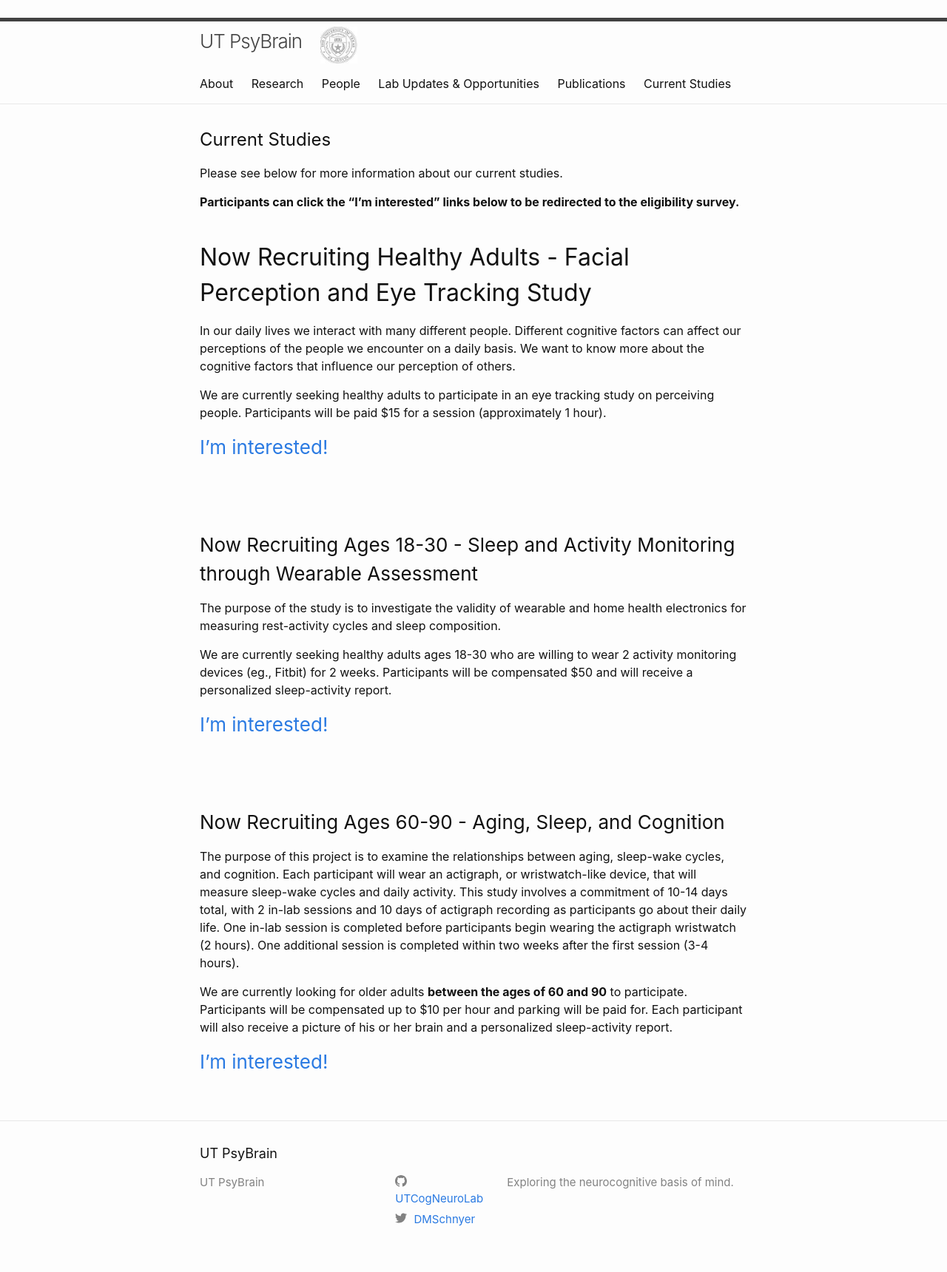
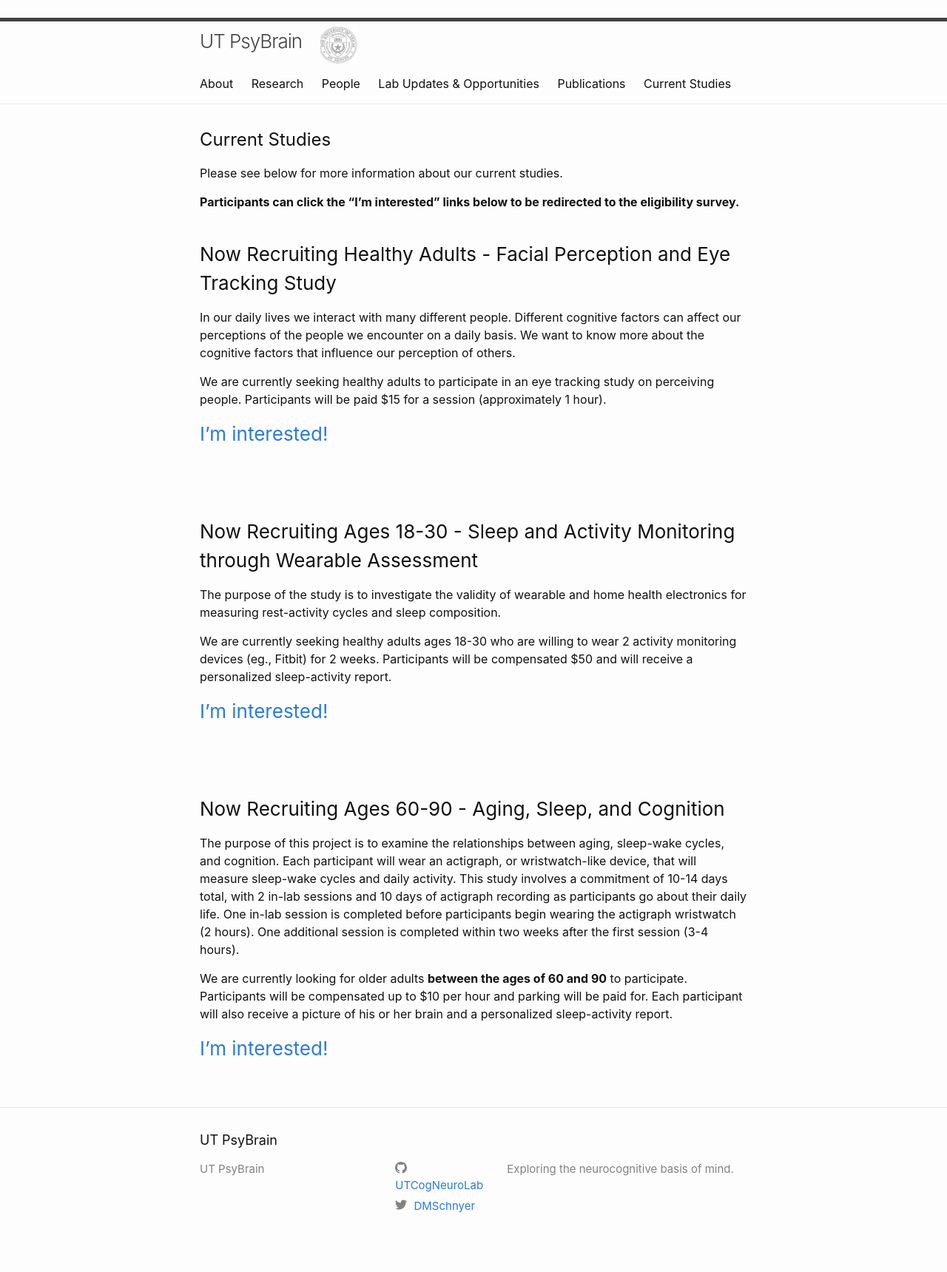
Before and after one commit to UTCogNeuroLab/UTCogNeuroLab.github.io, a Jekyll site: the page built from studies.md, in a window 1280 px wide. Shown: the whole page at 74% size. Built offline with Jekyll 4.4.1, drawn with Linux system fonts in a browser that asks for light colours; nearby versions of some CDN libraries.

```diff
--- a/studies.md
+++ b/studies.md
@@ -11,14 +11,14 @@ Please see below for more information about our current studies.
 
 **Participants can click the "I'm interested" links below to be redirected to the eligibility survey.** <br> <br>
 
-## Now Recruiting Healthy Adults - Facial Perception and Eye Tracking Study
+### Now Recruiting Healthy Adults - Facial Perception and Eye Tracking Study
 
 In our daily lives we interact with many different people. Different cognitive factors can affect our perceptions of the people we encounter on a daily basis. We want to know more about the cognitive factors that influence our perception of others. <br>
 
-We are currently seeking healthy adults to participate in an eye tracking study on perceiving people. Participants will be paid $15 for a session (approximately 1 hour).
+We are currently seeking healthy adults to participate in an eye tracking study on perceiving people. Participants will be paid $15 for a session (approximately 1 hour). <br>
 
+### [I'm interested!](https://utexas.qualtrics.com/jfe/form/SV_2mG8h2PDH4Bz6fz) <br> <br> <br>
 
-### [I'm interested!](mailto:utperceivingpeople@gmail.com?subject=[GitHub]%20Interested%20In%20Eye%20Tracking%20Study) <br> <br> <br>
 
 ### Now Recruiting Ages 18-30 - Sleep and Activity Monitoring through Wearable Assessment
 
```
